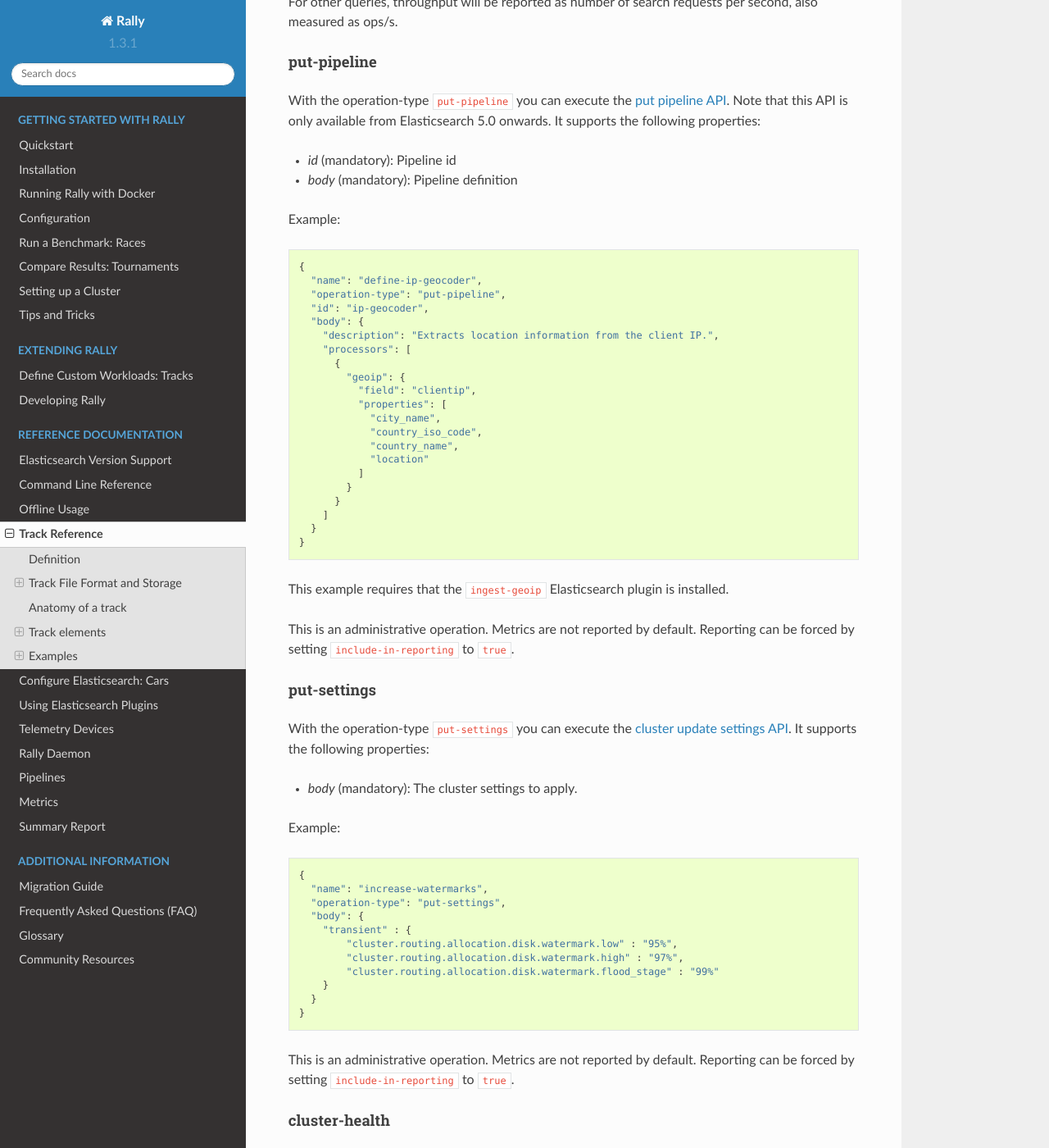
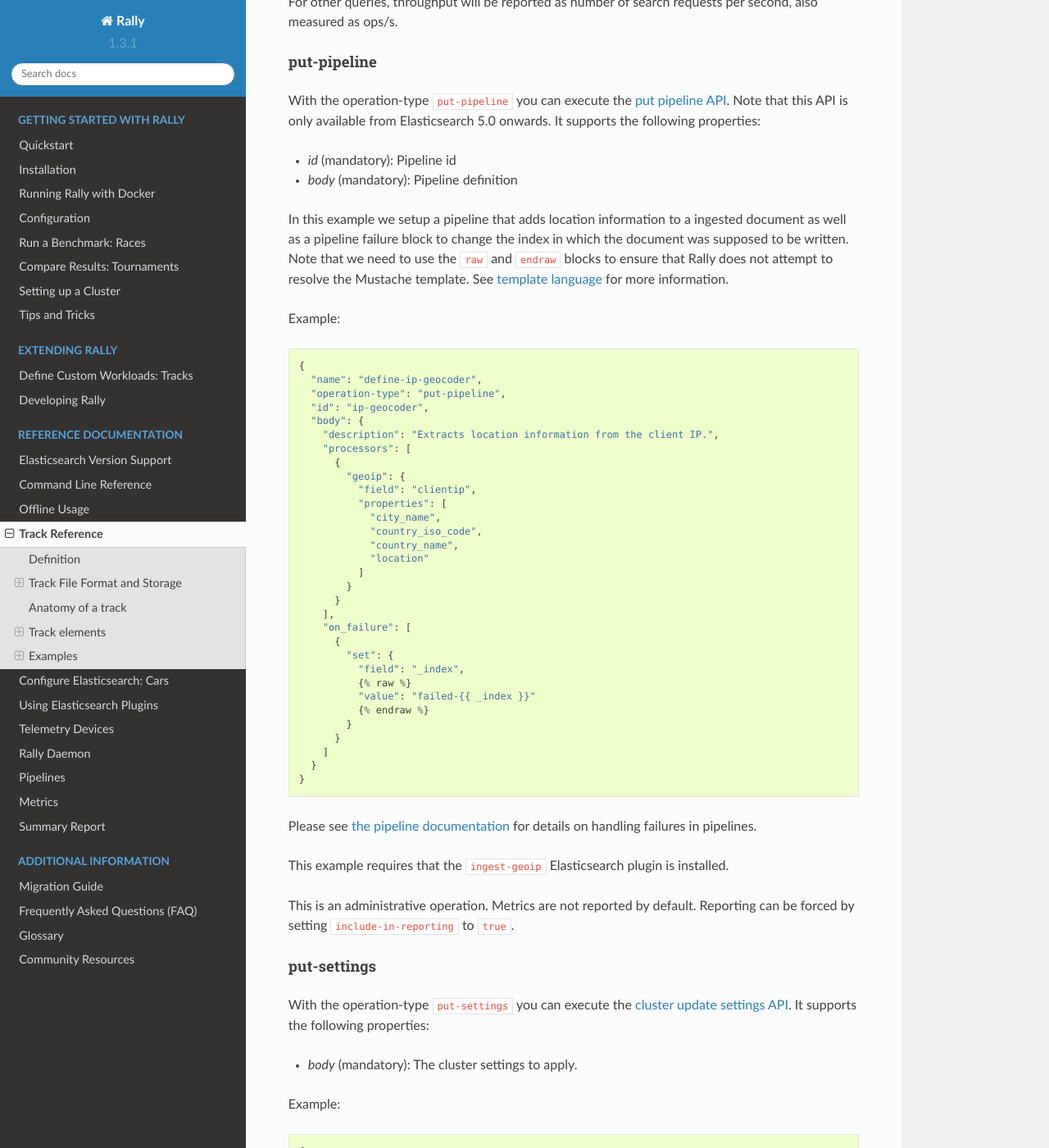
Before and after one commit to elastic/rally, a Sphinx documentation site: the page built from docs/track.rst, in a window 1280 px wide and 1400 px high, scrolled down 12573 px. Shown: the whole window at 82% size. Built offline with Sphinx 7.4.7 and the Read the Docs theme 2.0.0, drawn with Linux system fonts in a browser that asks for light colours.

Commit message:
Add note about mustache template (#826)
closes #823

```diff
--- a/docs/adding_tracks.rst
+++ b/docs/adding_tracks.rst
@@ -621,11 +621,14 @@ You've now mastered the basics of track development for Rally. It's time to pat
 Advanced topics
 ---------------
 
+.. _template_language:
+
 Template Language
 ^^^^^^^^^^^^^^^^^
 
 Rally uses `Jinja2 <http://jinja.pocoo.org/docs/dev/>`_ as a template language so you can use Jinja2 expressions in track files.
 
+Elasticsearch utilizes Mustache formatting in a few places, notably in `search templates <https://www.elastic.co/guide/en/elasticsearch/reference/7.4/search-template.html>`_ and `Watcher templates <https://www.elastic.co/guide/en/elasticsearch/reference/7.4/actions-email.html>`_. If you are using Mustache in your Rally tracks you must `escape them properly <https://jinja.palletsprojects.com/en/2.10.x/templates/#escaping>`_. See :ref:`put_pipeline` for an example.
 
 Extensions
 """"""""""
--- a/docs/track.rst
+++ b/docs/track.rst
@@ -399,6 +399,8 @@ For scroll queries, throughput will be reported as number of retrieved scroll pa
 
 For other queries, throughput will be reported as number of search requests per second, also measured as ops/s.
 
+.. _put_pipeline:
+
 put-pipeline
 ~~~~~~~~~~~~
 
@@ -406,6 +408,8 @@ With the operation-type ``put-pipeline`` you can execute the `put pipeline API <
 
 * `id` (mandatory): Pipeline id
 * `body` (mandatory): Pipeline definition
+
+In this example we setup a pipeline that adds location information to a ingested document as well as a pipeline failure block to change the index in which the document was supposed to be written. Note that we need to use the ``raw`` and ``endraw`` blocks to ensure that Rally does not attempt to resolve the Mustache template. See :ref:`template language <template_language>` for more information.
 
 Example::
 
@@ -427,9 +431,21 @@ Example::
               ]
             }
           }
+        ],
+        "on_failure": [
+          {
+            "set": {
+              "field": "_index",
+              {% raw %}
+              "value": "failed-{{ _index }}"
+              {% endraw %}
+            }
+          }
         ]
       }
     }
+
+Please see `the pipeline documentation <https://www.elastic.co/guide/en/elasticsearch/reference/current/handling-failure-in-pipelines.html>`_ for details on handling failures in pipelines.
 
 This example requires that the ``ingest-geoip`` Elasticsearch plugin is installed.
 
```
